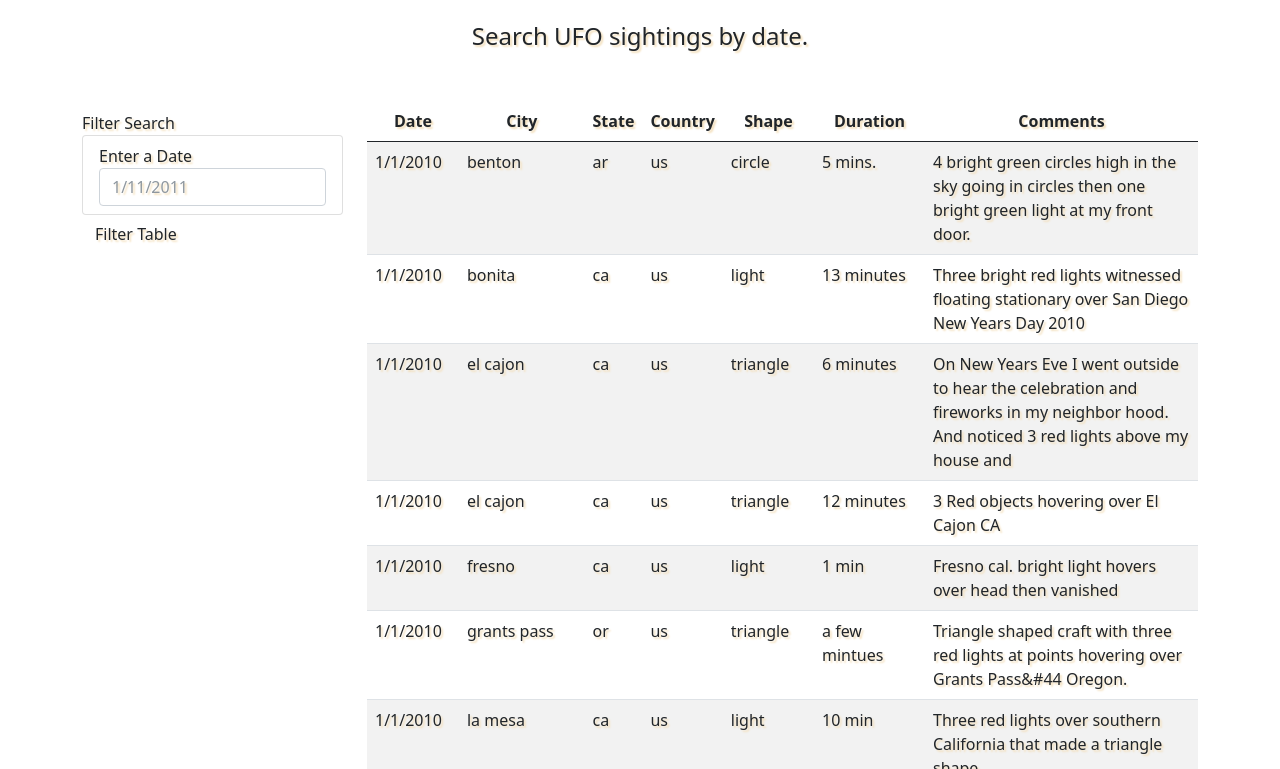
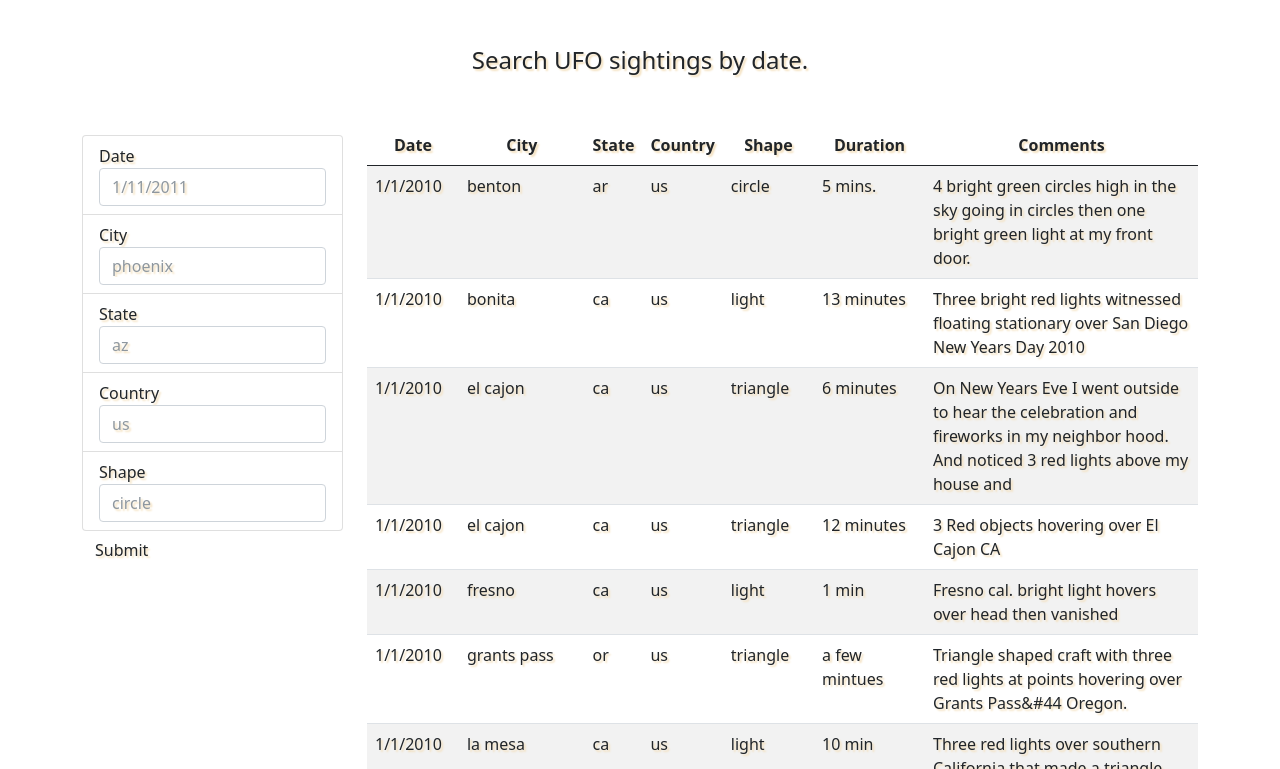
Before and after one commit to saguaroland1939/javascript-challenge, a plain HTML site: page UFO-level-1/index.html in a window 1280 px wide. Shown: the part 742-1511 px from the top of the page. Drawn offline with nearby package versions, Linux system fonts and the light colour scheme; a web font is replaced by a local one.

Commit message:
Adds skeleton html for search fields.

```diff
--- a/UFO-level-1/index.html
+++ b/UFO-level-1/index.html
@@ -40,6 +40,7 @@
       <strong><h2 style="color:rgb(75, 75, 75)">V</h2></strong>
     </div>
     <br>
+    <br>
 
     <!-- Instructions to guest -->
     <strong><h4 class="text-center">
@@ -53,18 +54,47 @@
         <div class="col-md-3">
           <aside class="filters">
             <div class="panel panel-default">
-              <div class="panel-heading">Filter Search</div>
               <div class="panel-body">
+                <!-- Search box -->
                 <form>
+                  <!-- Filters -->
                   <div class="form-group">
                     <ul class="list-group" id="filters">
+
+                      <!-- Filter by date -->
                       <li class="filter list-group-item">
-                        <label for="date">Enter a Date</label>
+                        <label for="date">Date</label>
                         <input class="form-control" id="datetime" type="text" placeholder="1/11/2011">
                       </li>
-                    </ul>
-                  </div>
-                  <button id="filter-btn" type="button" class="btn btn-default">Filter Table</button>
+
+                      <!-- Filter by city -->
+                      <li class="filter list-group-item">
+                        <label for="">City</label>
+                        <input class="form-control" type="text" placeholder="phoenix">
+                      </li>
+
+                      <!-- Filter by state -->
+                      <li class="filter list-group-item">
+                        <label for="">State</label>
+                        <input class="form-control" type="text" placeholder="az">
+                      </li>
+
+                      <!-- Filter by country -->
+                      <li class="filter list-group-item">
+                        <label for="">Country</label>
+                        <input class="form-control" type="text" placeholder="us">
+                      </li>
+
+                      <!-- Filter by shape -->
+                      <li class="filter list-group-item">
+                        <label for="">Shape</label>
+                        <input class="form-control" type="text" placeholder="circle">
+                      </li>
+                    </ul> <!-- filter options -->
+                  </div> <!-- filters -->
+
+                  <!-- Submit button -->
+                  <button id="filter-btn" type="button" class="btn btn-default">Submit</button>
                 </form>
               </div>
             </div>
@@ -98,7 +128,9 @@
       <span class="bottom">UFO Sightings</span>
     </footer>
   </div>
+  <!-- Script to animate intro text -->
   <script src="https://cdnjs.cloudflare.com/ajax/libs/d3/4.11.0/d3.js"></script>
+  <!-- UFO sightings database -->
   <script src="static/js/data.js"></script>
   <script src="static/js/app.js"></script>
 </body>
```
